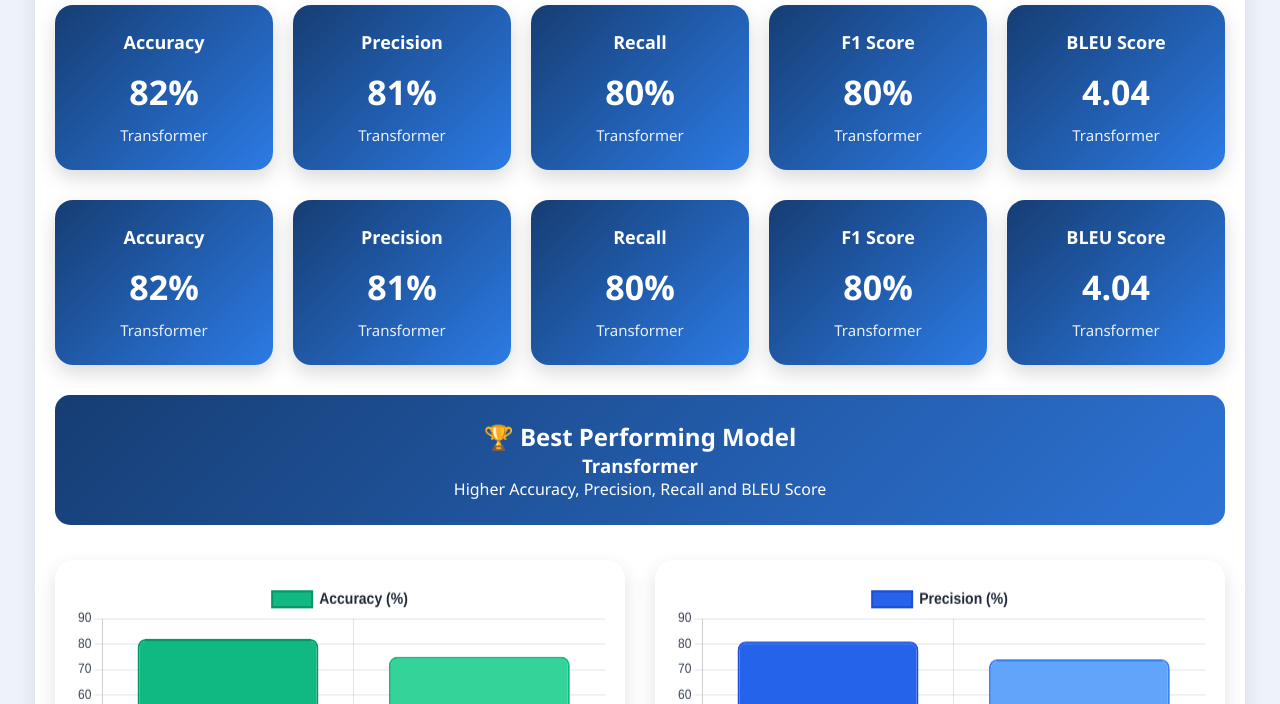
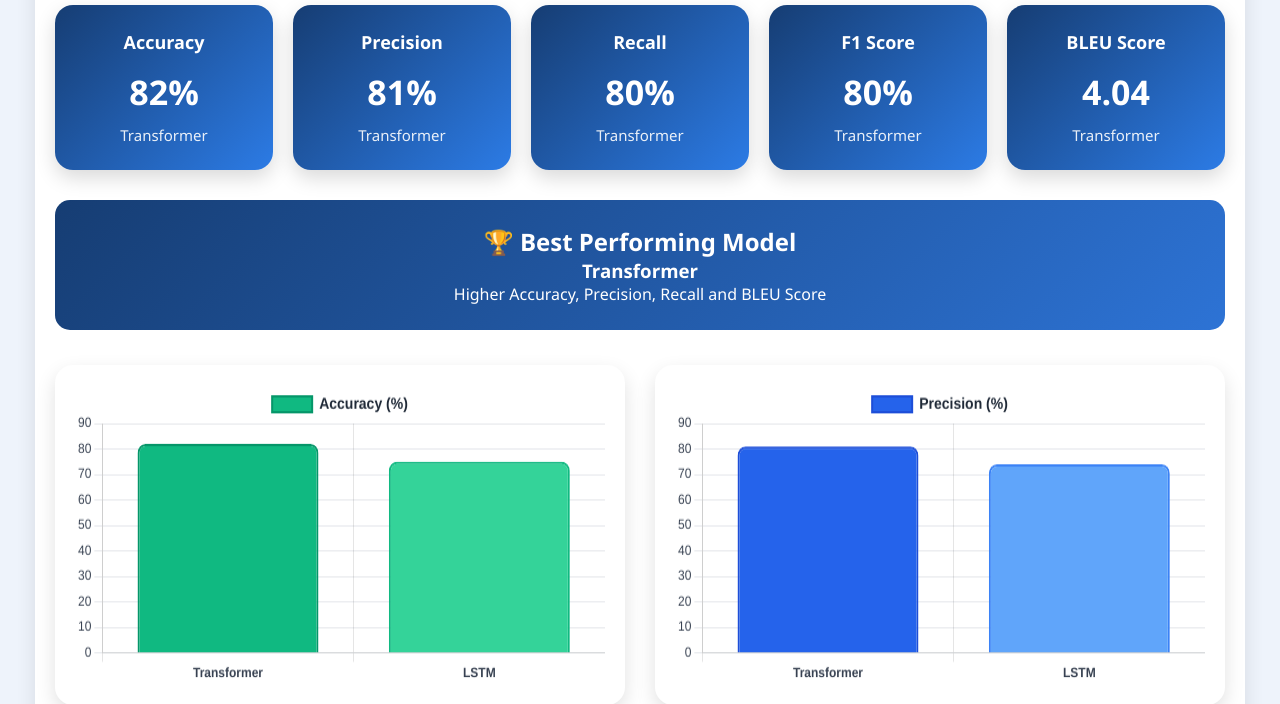
Before and after one commit to akshayareddy-1023/kharada, a Flask app: page /performance in a window 1280 px wide. Shown: the part 243-947 px from the top of the page. Run offline with Flask 3, Linux system fonts and the light colour scheme; a user stored in the database is signed in; data comes from the database, SQL or seed files in the repository; both versions use the stored data as it was after the commit; parts of the project's set-up code (start-up, migrations or seed data) failed here and were passed over.

Commit message:
Updated performance dashboard and UI improvements

```diff
--- a/templates/performance.html
+++ b/templates/performance.html
@@ -74,59 +74,6 @@
 MODEL METRICS CARDS
 ======================= -->
 
-<div class="metrics-grid">
-
-    <div class="metric-card">
-
-        <h4>Accuracy</h4>
-
-        <h2>82%</h2>
-
-        <p>Transformer</p>
-
-    </div>
-
-    <div class="metric-card">
-
-        <h4>Precision</h4>
-
-        <h2>81%</h2>
-
-        <p>Transformer</p>
-
-    </div>
-
-    <div class="metric-card">
-
-        <h4>Recall</h4>
-
-        <h2>80%</h2>
-
-        <p>Transformer</p>
-
-    </div>
-
-    <div class="metric-card">
-
-        <h4>F1 Score</h4>
-
-        <h2>80%</h2>
-
-        <p>Transformer</p>
-
-    </div>
-
-    <div class="metric-card">
-
-        <h4>BLEU Score</h4>
-
-        <h2>4.04</h2>
-
-        <p>Transformer</p>
-
-    </div>
-
-</div>
 
     <div class="winner-card">
 
```
Also changed, not shown: README.md, kharada.db.
